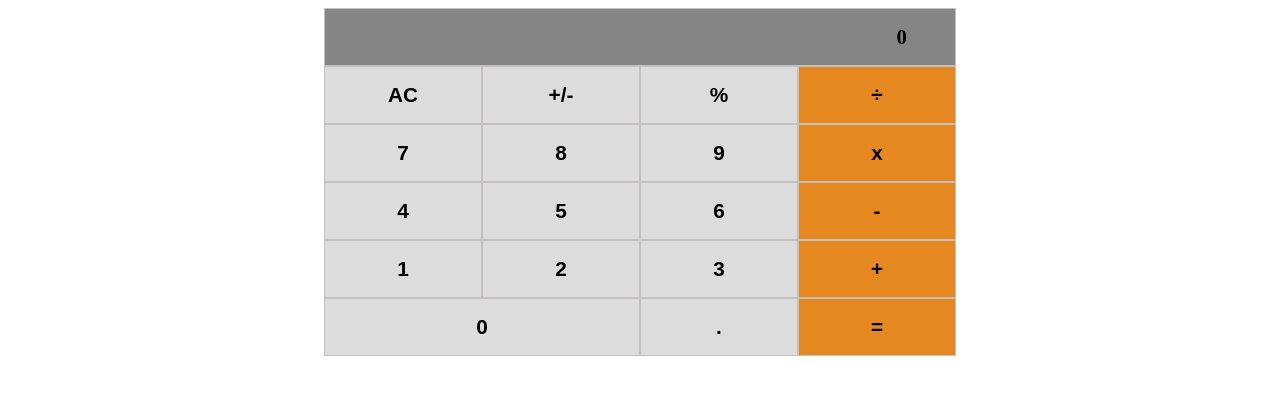
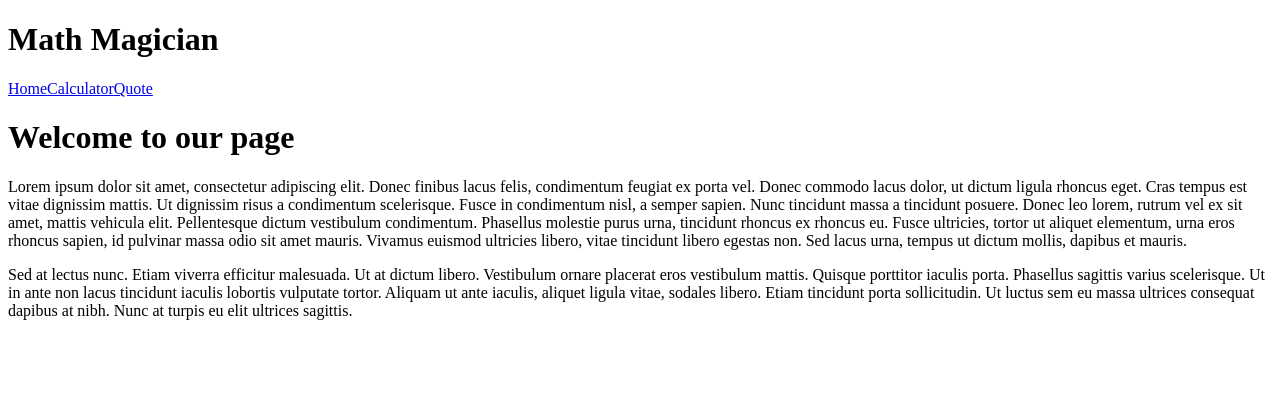
Before and after one commit to fherrerao/Math-magician, a React (Create React App) app: page / in a window 1280 px wide. Shown: the top 394 px of the page. Built offline with nearby package versions, Linux system fonts and the light colour scheme.

Commit message:
Create Header and Home pages

```diff
--- a/package.json
+++ b/package.json
@@ -10,6 +10,7 @@
     "prop-types": "^15.8.1",
     "react": "^17.0.2",
     "react-dom": "^17.0.2",
+    "react-router-dom": "^6.2.1",
     "react-scripts": "5.0.0",
     "web-vitals": "^2.1.4"
   },
--- a/src/App.js
+++ b/src/App.js
@@ -1,19 +1,23 @@
 import React from 'react';
+import { BrowserRouter as Router, Routes, Route } from 'react-router-dom';
 // eslint-disable-next-line
 import Calculator from './components/Calculator';
 import './components/calculator.css';
+import Header from './components/header/Header';
+import Home from './components/Home';
 
-class App extends React.Component {
-  constructor(drops) {
-    super(drops);
-    this.state = {};
-  }
-
-  render() {
-    return (
-      <Calculator />
-    );
-  }
+function App() {
+  return (
+    <div>
+      <Router>
+        <Header />
+        <Routes>
+          <Route path="/" element={<Home />} />
+          <Route path="/calculator" element={<Calculator />} />
+        </Routes>
+      </Router>
+    </div>
+  );
 }
 
 export default App;
--- /dev/null
+++ b/src/components/Home.js
@@ -0,0 +1,14 @@
+const Home = () => (
+  <div>
+    <h1>Welcome to our page</h1>
+    <p>
+      Lorem ipsum dolor sit amet, consectetur adipiscing elit. Donec finibus lacus felis, condimentum feugiat ex porta vel. Donec commodo lacus dolor, ut dictum ligula rhoncus eget. Cras tempus est vitae dignissim mattis. Ut dignissim risus a condimentum scelerisque. Fusce in condimentum nisl, a semper sapien. Nunc tincidunt massa a tincidunt posuere. Donec leo lorem, rutrum vel ex sit amet, mattis vehicula elit. Pellentesque dictum vestibulum condimentum. Phasellus molestie purus urna, tincidunt rhoncus ex rhoncus eu. Fusce ultricies, tortor ut aliquet elementum, urna eros rhoncus sapien, id pulvinar massa odio sit amet mauris. Vivamus euismod ultricies libero, vitae tincidunt libero egestas non. Sed lacus urna, tempus ut dictum mollis, dapibus et mauris.
+    </p>
+
+    <p>
+      Sed at lectus nunc. Etiam viverra efficitur malesuada. Ut at dictum libero. Vestibulum ornare placerat eros vestibulum mattis. Quisque porttitor iaculis porta. Phasellus sagittis varius scelerisque. Ut in ante non lacus tincidunt iaculis lobortis vulputate tortor. Aliquam ut ante iaculis, aliquet ligula vitae, sodales libero. Etiam tincidunt porta sollicitudin. Ut luctus sem eu massa ultrices consequat dapibus at nibh. Nunc at turpis eu elit ultrices sagittis.
+    </p>
+  </div>
+);
+
+export default Home;
--- /dev/null
+++ b/src/components/Quote.js
@@ -0,0 +1,3 @@
+const Quote = () => {
+
+}
--- /dev/null
+++ b/src/components/header/Header.js
@@ -0,0 +1,18 @@
+import { Link } from 'react-router-dom';
+
+function Header() {
+  return (
+    <header>
+      <div>
+        <h1>Math Magician</h1>
+        <nav>
+          <Link to="/">Home</Link>
+          <Link to="/calculator">Calculator</Link>
+          <Link to="/quote">Quote</Link>
+        </nav>
+      </div>
+    </header>
+  );
+}
+
+export default Header;
```
Also changed, not shown: 1 other file (tests, documents, lock files or other folders).
